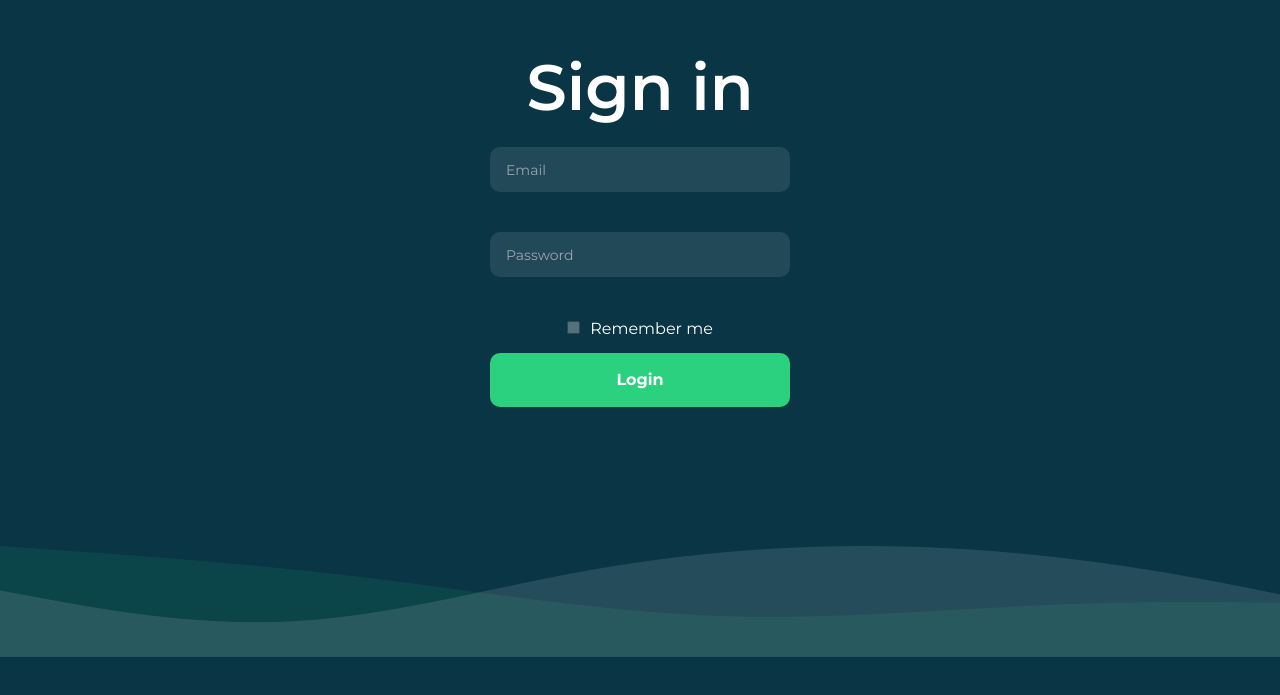
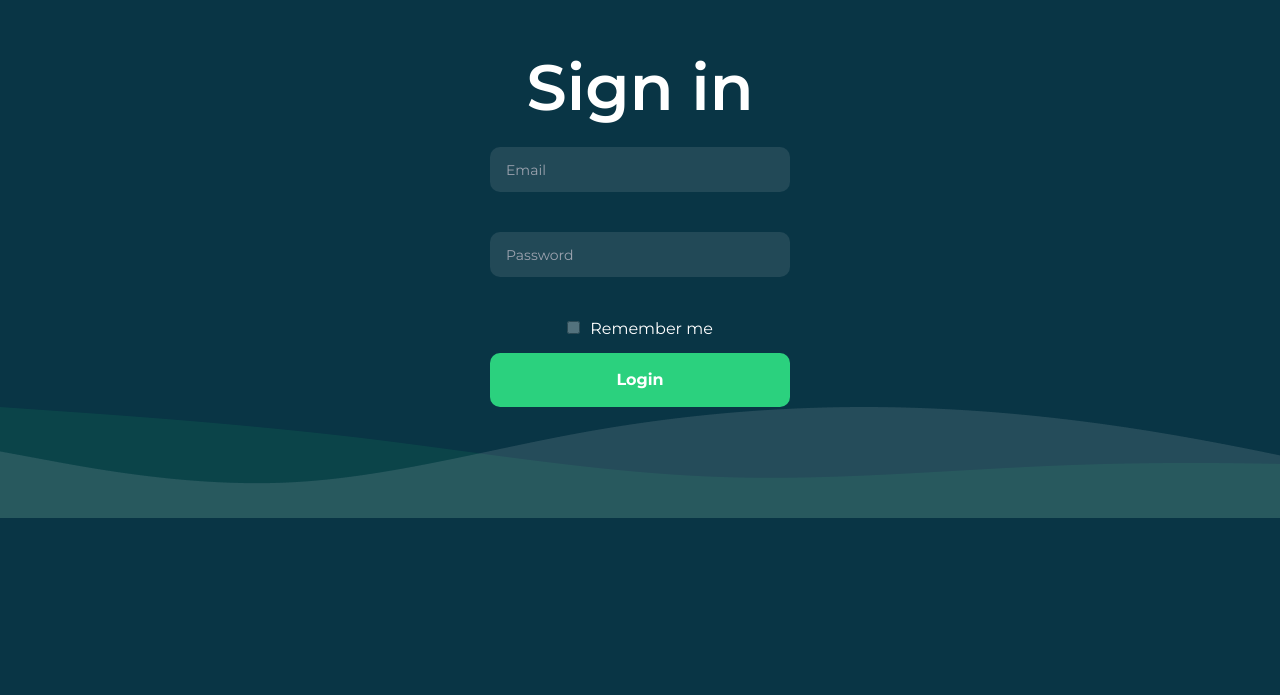
Before and after one commit to vedantvyas0/Tactical-Edge, a Next.js app: page / in a window 1280 px wide. Shown: the part 143-838 px from the top of the page. Built offline with nearby package versions, Linux system fonts and the light colour scheme.

Commit message:
Updated first

```diff
--- a/components/FooterDesign/FooterDesign.module.css
+++ b/components/FooterDesign/FooterDesign.module.css
@@ -2,8 +2,7 @@
     background-image: url("/Vectors.png");
     width: 100%;
     height: 111px;
-
     position: absolute;
-    bottom: 0 !important;
+    margin-bottom: 0 !important;
     background-repeat: no-repeat;
 }
```
